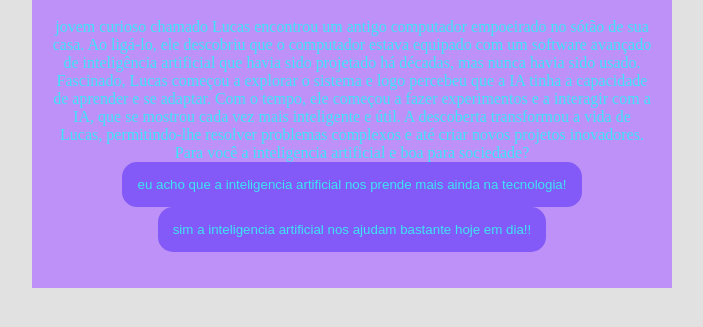
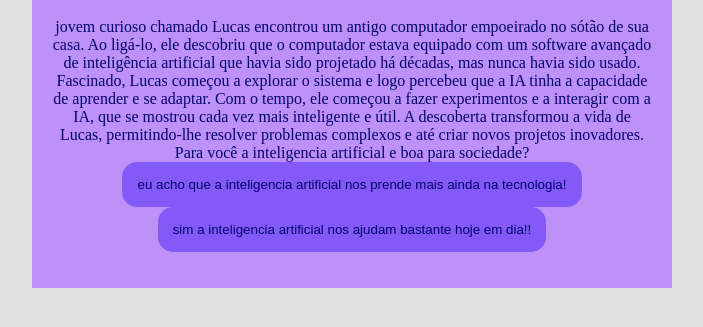
Before and after one commit to rodrigo761/inteligencia-artificial, a plain HTML site: page index.html in a window 1280 px wide. Shown: the part 305-632 px from the top of the page, without its empty margins (288-991 px from the left). Drawn offline with Linux system fonts and the light colour scheme.

Commit message:
style.css

```diff
--- a/style.css
+++ b/style.css
@@ -3,7 +3,7 @@
     --cor-principal: #bd91f7;
     --cor-secundaria: #8359f7;
     --cor-destaque: #33f88c;
-    --cor-texto: #3ee4f7;
+    --cor-texto: #04046d;
 
 }
 
```
